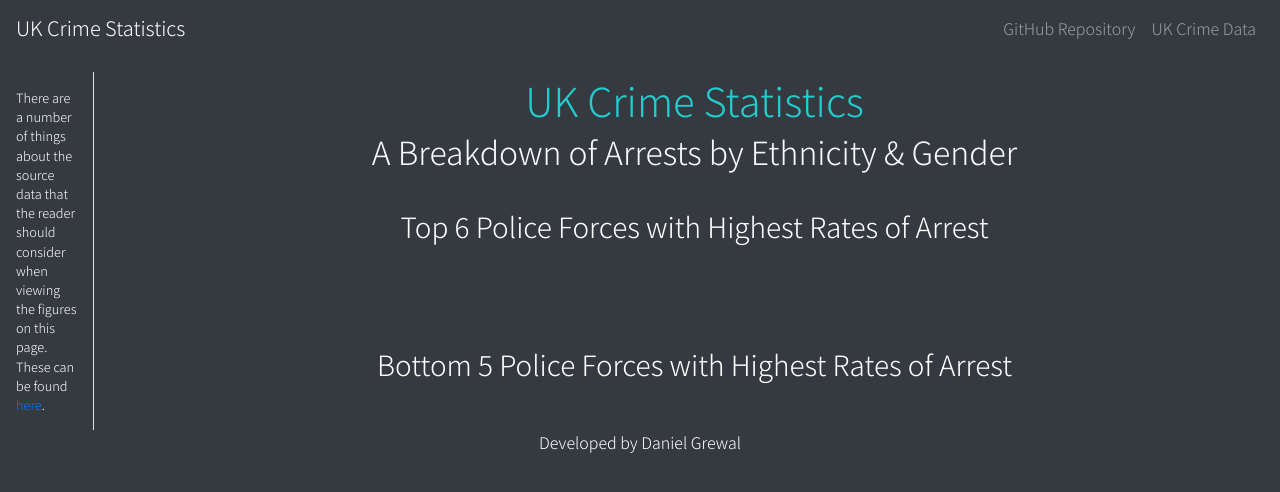
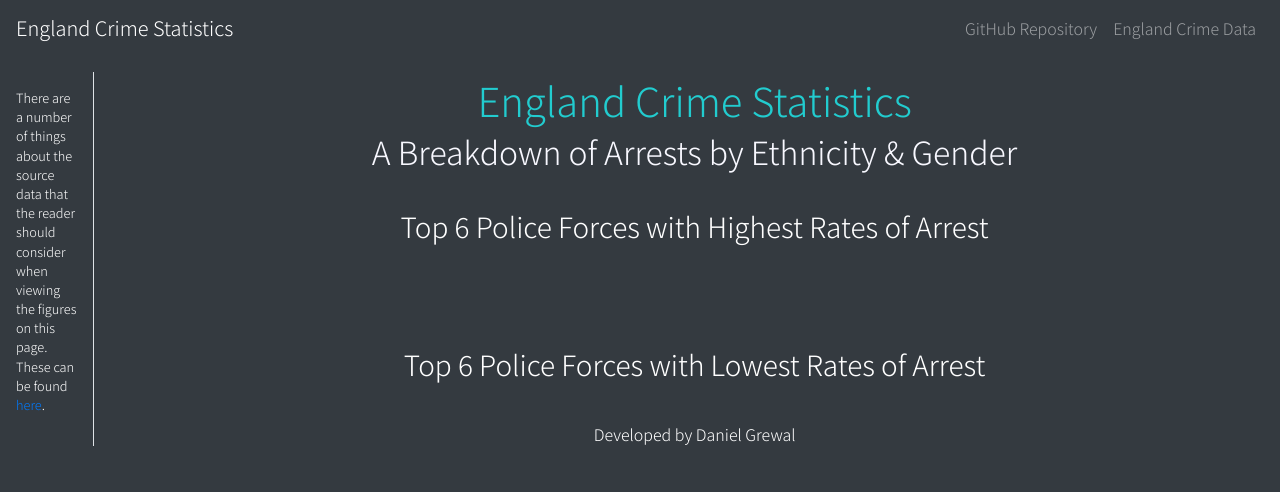
Before and after one commit to dagrewal/uk-crime-dashboard, a Flask app: template ukcrime/templates/index.html in a window 1280 px wide. Shown: the top 492 px of the page. Run offline with Flask 2, Linux system fonts and the light colour scheme; the template is opened without the code that fills it, so the values that code supplies are empty; some libraries are stand-ins or nearby versions.

Commit message:
added final changes to titles on index

```diff
--- a/ukcrime.py
+++ b/ukcrime.py
@@ -1,2 +1 @@
 from ukcrime import app
-app.run(debug=True)
--- a/ukcrime/templates/index.html
+++ b/ukcrime/templates/index.html
@@ -11,7 +11,7 @@
     <body class="bg-dark">
         <!--navbar links-->
         <nav class="navbar navbar-expand-lg navbar-dark bg-dark sticky-top">
-            <a class="navbar-brand" href="#">UK Crime Statistics</a>
+            <a class="navbar-brand" href="#">England Crime Statistics</a>
         <button class="navbar-toggler" type="button" data-toggle="collapse"
         data-target="#navbarTogglerDemo02"
         aria-controls="navbarTogglerDemo02" aria-expanded="false"
@@ -25,7 +25,7 @@
                 <a class="nav-link" href="https://github.com/dagrewal/uk-crime-dashboard">GitHub Repository</a>
             </li>
             <li class="nav-item">
-                <a class="nav-link" href="https://www.ethnicity-facts-figures.service.gov.uk/">UK Crime Data</a>
+                <a class="nav-link" href="https://www.ethnicity-facts-figures.service.gov.uk/">England Crime Data</a>
             </li>
             </ul>
         </div>
@@ -41,7 +41,7 @@
             </div>
             <div class="col-11">
                 <div class="mt-3">
-                    <h1 class="text-center" id="page_title">UK Crime Statistics</h1>
+                    <h1 class="text-center" id="page_title">England Crime Statistics</h1>
                     <h2 class="text-center" id="page_subtitle">A Breakdown of Arrests by Ethnicity & Gender</h2>
                 </div>
                 <div class="container" id="plots">
@@ -90,7 +90,7 @@
                     <div class="row">
                         <div class="col-12 mt-5">
                             <div class="mt-5">
-                                <h3 class="text-center text-white">Bottom 5 Police Forces with Highest Rates of Arrest</h3>
+                                <h3 class="text-center text-white">Top 6 Police Forces with Lowest Rates of Arrest</h3>
                             </div>
                         </div>
                     </div>
@@ -116,14 +116,17 @@
                             <div id="{{ids[14]}}"></div>
                         </div>
                     </div>
+                    <div class="row">
+                        <div class="col-12 mt-3">
+                            <footer class="sticky-bottom text-center mt-3">
+                                Developed by Daniel Grewal
+                            </footer>
+                        </div>
+                    </div>
                 </div>
             </div>
         </div>
     </body>
-    <div class="row">
-        <div class="col-12">
-            <footer class="sticky-bottom text-center">
-                Developed by Daniel Grewal
     <script type="text/javascript">
         // plots the figure with id
         // id must match the div id above in the html
@@ -135,7 +138,4 @@
                 figures[i].layout || {});
         }
     </script>
-            </footer>
-        </div>
-    </div>
 </html>
--- a/wrangling_scripts/wrangle_data.py
+++ b/wrangling_scripts/wrangle_data.py
@@ -151,9 +151,6 @@ def plot_data():
             name='Female',
             line=dict(
                 color="aquamarine"
-            ),
-            hoverlabel=dict(
-                bgcolor='darkslategrey'
             )
         )
     )
@@ -169,9 +166,6 @@ def plot_data():
             name='Male',
             line=dict(
                 color="yellow"
-            ),
-            hoverlabel=dict(
-                bgcolor='darkslategrey'
             )
         )
     )
```
Also changed, not shown: requirements.txt (added, +61 -0 lines), 1 other file. Lines whose indentation alone changed are shown as unchanged.
